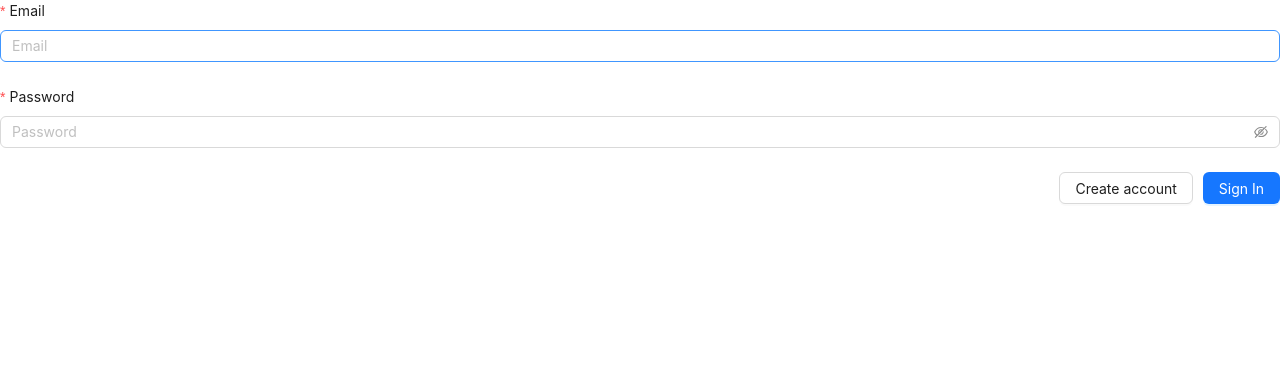
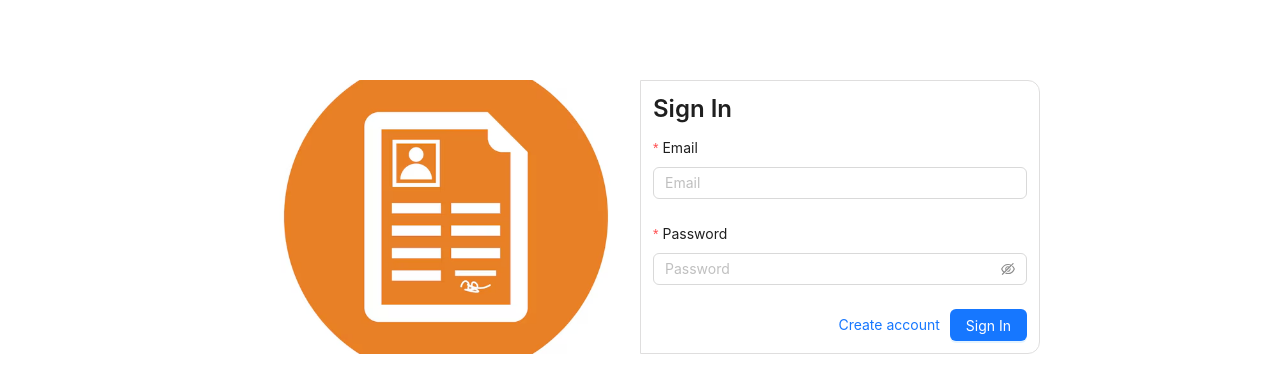
Before and after one commit to GrigoryanDav/Resume-Builder, a JavaScript app: page /login in a window 1280 px wide. Shown: the top 392 px of the page. Built offline with nearby package versions, Linux system fonts and the light colour scheme; the HTML template or start-up script is replaced by a standard one.

Commit message:
Add routing between login and register

```diff
--- a/package.json
+++ b/package.json
@@ -9,6 +9,7 @@
     "antd": "^5.22.1",
     "react": "^18.3.1",
     "react-dom": "^18.3.1",
+    "react-router-dom": "^6.28.0",
     "react-scripts": "5.0.1",
     "resume-builder": "file:",
     "web-vitals": "^2.1.4"
--- a/src/pages/login/index.js
+++ b/src/pages/login/index.js
@@ -1,10 +1,15 @@
 import { Form, Button, Input, Flex } from "antd"
+import AuthWrapper from "../../components/shared/AuthWrapper"
+import { Link } from "react-router-dom"
+import { ROUTE_CONSTANTS } from "../../core/utils/constants"
+import loginBanner from '../../core/images/cv-login.avif'
 
 
 const Login = () => {
     return (
-        <Form layout="vertical">
-            <Form.Item
+        <AuthWrapper title='Sign In' banner={loginBanner}>
+            <Form layout="vertical">
+                <Form.Item
                     label="Email"
                     name="email"
                     rules={[{
@@ -28,13 +33,14 @@ const Login = () => {
                 </Form.Item>
 
                 <Flex align='center' justify='flex-end' gap='10px'>
-                    <Button>Create account</Button>
+                    <Link to={ROUTE_CONSTANTS.REGISTER}>Create account</Link>
 
                     <Button type='primary' htmlType='submit'>
                         Sign In
                     </Button>
                 </Flex>
-        </Form>
+            </Form>
+        </AuthWrapper>
     )
 }
 
--- a/src/pages/register/index.js
+++ b/src/pages/register/index.js
@@ -1,7 +1,12 @@
 import { Form, Button, Input, Flex } from "antd"
+import AuthWrapper from "../../components/shared/AuthWrapper"
+import { Link } from "react-router-dom"
+import { ROUTE_CONSTANTS } from "../../core/utils/constants"
+import registerBanner from '../../core/images/cv-register.webp'
 
 const Register = () => {
     return (
+        <AuthWrapper title="Sign Up" banner={registerBanner}>
             <Form layout='vertical'>
                 <Form.Item
                     label="First Name"
@@ -49,10 +54,11 @@ const Register = () => {
                     <Input.Password placeholder='Password' />
                 </Form.Item>
                 <Flex align="center" justify="flex-end" gap='10px'>
-                <Button>Sign In</Button>
+                    <Link to={ROUTE_CONSTANTS.LOGIN}>Sign In</Link>
                     <Button type="primary" htmlType="submit">Sign Up</Button>
                 </Flex>
             </Form>
+        </AuthWrapper>
     )
 }
 
```
Also changed, not shown: 1 other file (tests, documents, lock files or other folders). Lines whose indentation alone changed are shown as unchanged.
